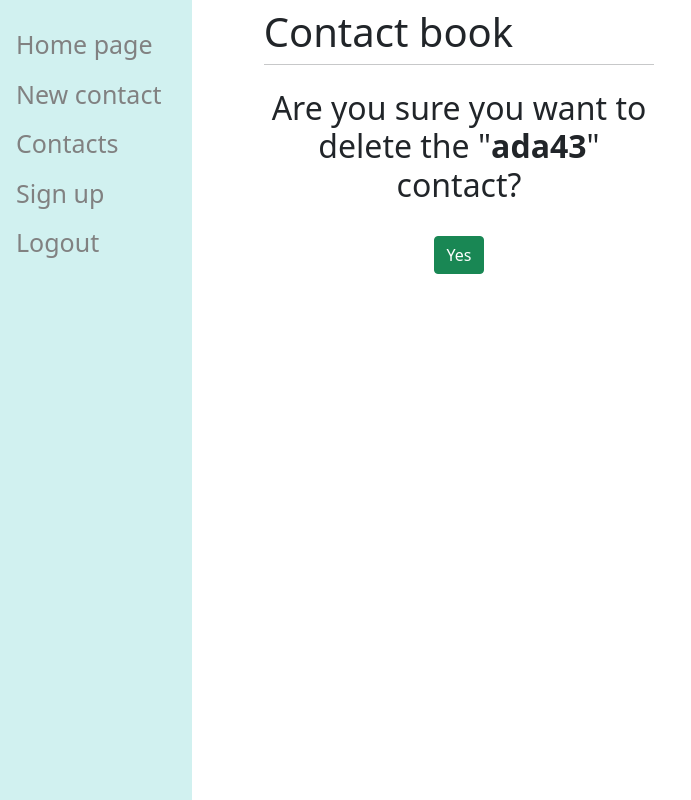
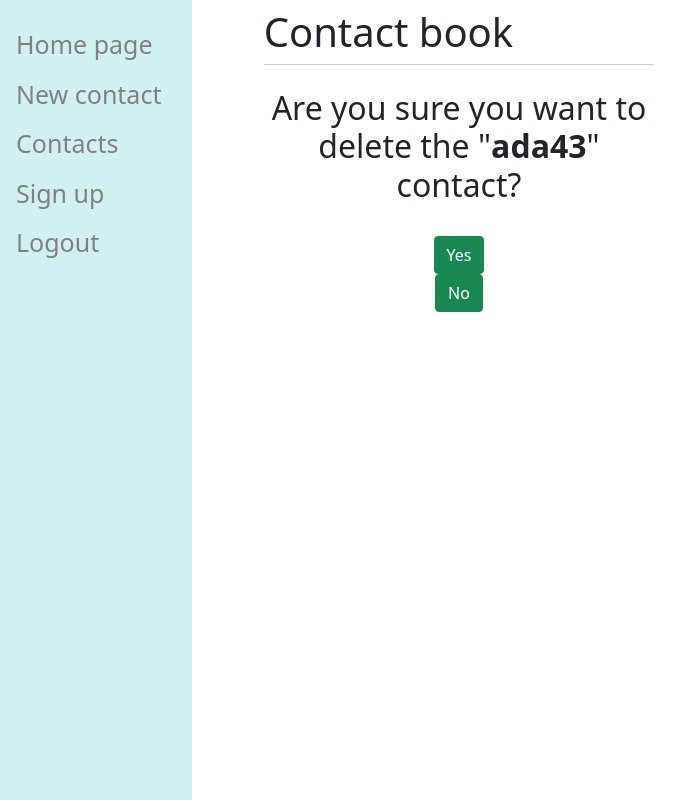
Before and after one commit to mifa43/test, a Django app: page /api/contact-list/delete/39 in a window 1280 px wide. Shown: the whole page, without its empty margins (0-691 px from the left). Run offline with Django 3.2, Linux system fonts and the light colour scheme; a user stored in the database is signed in; data comes from the database, SQL or seed files in the repository; some libraries are stand-ins or nearby versions.

Commit message:
added option button 'No'

```diff
--- a/contact/templates/main/adressentery_confirm_delete.html
+++ b/contact/templates/main/adressentery_confirm_delete.html
@@ -9,6 +9,8 @@
             {% csrf_token %}
             <br><input class="btn btn-success" type="submit" value="Yes">
         </form>
+        <a href="{% url 'contact-list' %}"><input class="btn btn-success" type="submit" value="No"></a>
+
     </div>
 
 {% endblock %}
```
